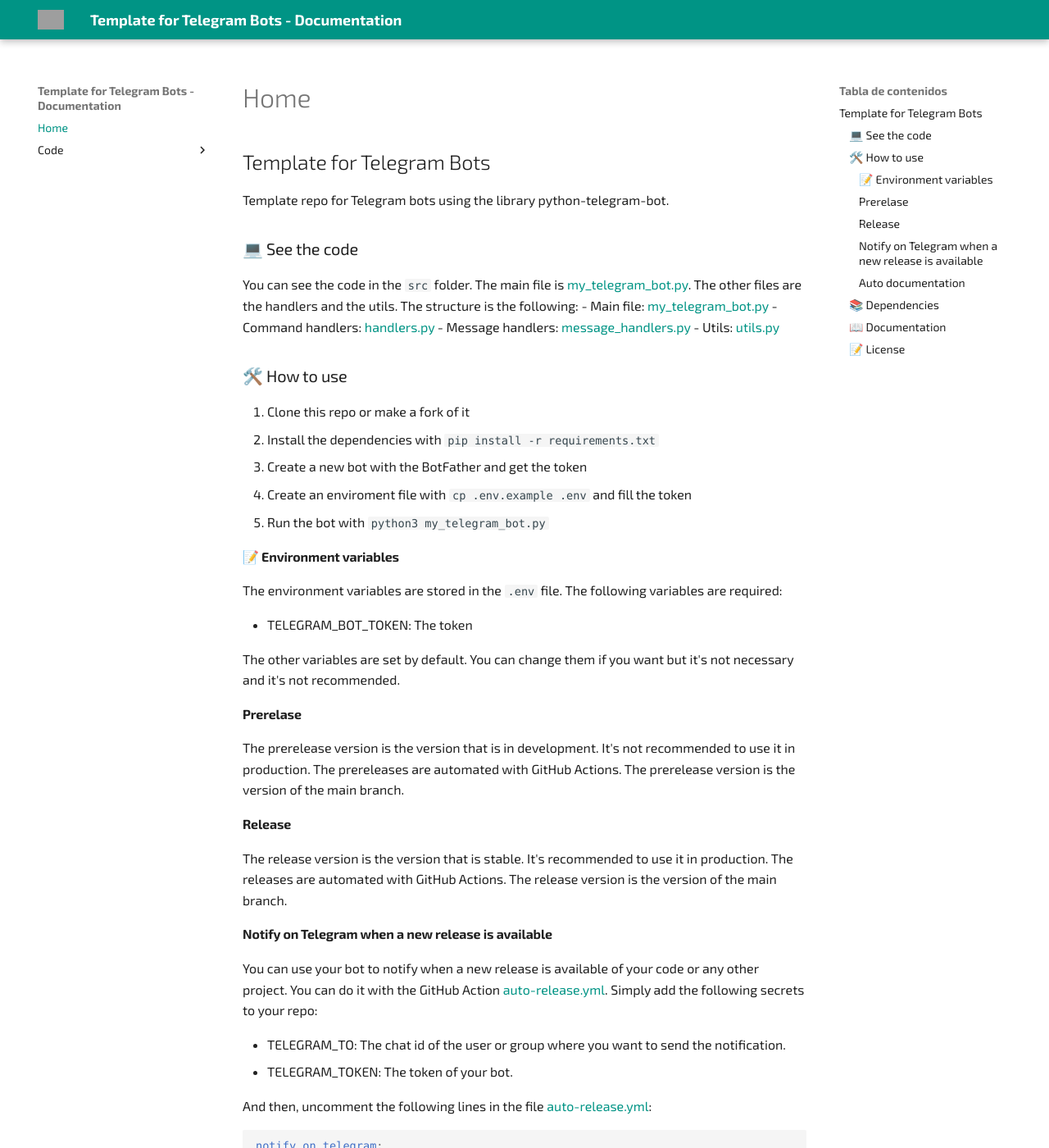
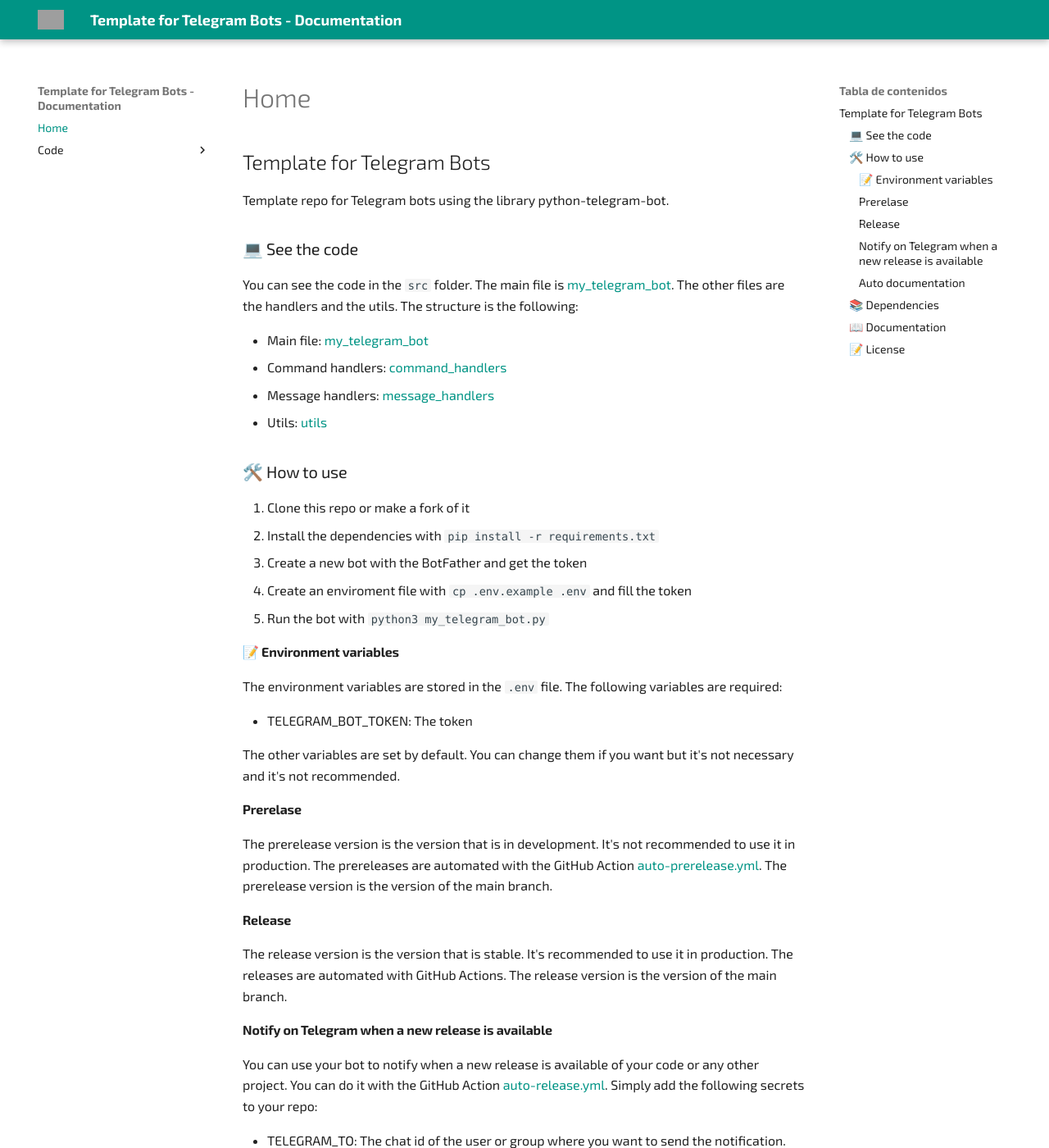
Before and after one commit to Jordilavila/Template_For_Telegram_Bots, an MkDocs documentation site: the page built from docs/index.md, in a window 1280 px wide and 1400 px high. Shown: the whole window at 82% size. Built offline with MkDocs 1.6.1 and Material for MkDocs 9.7.7, drawn with Linux system fonts in a browser that asks for light colours; some web fonts are replaced; grey boxes are pictures that could not be loaded.

Commit message:
Update index.md

````diff
--- a/docs/index.md
+++ b/docs/index.md
@@ -4,11 +4,12 @@
 
 ## 💻 See the code
 
-You can see the code in the `src` folder. The main file is [my_telegram_bot.py](my_telegram_bot.py). The other files are the handlers and the utils. The structure is the following:
-- Main file: [my_telegram_bot.py](my_telegram_bot.md)
-- Command handlers: [handlers.py](src/handlers.py)
-- Message handlers: [message_handlers.py](src/message_handlers.py)
-- Utils: [utils.py](src/utils.py)
+You can see the code in the `src` folder. The main file is [my_telegram_bot](my_telegram_bot.md). The other files are the handlers and the utils. The structure is the following:
+
+- Main file: [my_telegram_bot](my_telegram_bot.md)
+- Command handlers: [command_handlers](command_handlers.md)
+- Message handlers: [message_handlers](message_handlers.md)
+- Utils: [utils](utils.md)
 
 ## 🛠️ How to use
 
@@ -29,7 +30,7 @@
 ###  Prerelase
 
 The prerelease version is the version that is in development. It's not recommended to use it in production.
-The prereleases are automated with GitHub Actions. The prerelease version is the version of the main branch.
+The prereleases are automated with the GitHub Action [auto-prerelease.yml](https://github.com/Jordilavila/Template_For_Telegram_Bots/blob/main/.github/workflows/auto-prerelease.yml). The prerelease version is the version of the main branch.
 
 ### Release
 
@@ -38,12 +39,12 @@
 
 ### Notify on Telegram when a new release is available
 
-You can use your bot to notify when a new release is available of your code or any other project. You can do it with the GitHub Action [auto-release.yml](.github/workflows/auto-release.yml). Simply add the following secrets to your repo:
+You can use your bot to notify when a new release is available of your code or any other project. You can do it with the GitHub Action [auto-release.yml](https://github.com/Jordilavila/Template_For_Telegram_Bots/blob/main/.github/workflows/auto-release.yml). Simply add the following secrets to your repo:
 
 - TELEGRAM_TO: The chat id of the user or group where you want to send the notification.
 - TELEGRAM_TOKEN: The token of your bot.
 
-And then, uncomment the following lines in the file [auto-release.yml](.github/workflows/auto-release.yml):
+And then, uncomment the following lines in the file [auto-release.yml](https://github.com/Jordilavila/Template_For_Telegram_Bots/blob/main/.github/workflows/auto-release.yml):
 
 ```yaml
 notify_on_telegram:
@@ -70,7 +71,7 @@
 
 ### Auto documentation
 
-You can use the GitHub Action [deploy-docs](.github/workflows/deploy-docs.yml) to automatically generate the documentation of your code and publish it in GitHub Pages. You need the `mkdocs.yml` file and the file `mkdocs-requirements.txt` in the root of your repo. You can see both examples in this repo.
+You can use the GitHub Action [deploy-docs](https://github.com/Jordilavila/Template_For_Telegram_Bots/blob/main/.github/workflows/deploy-docs.yml) to automatically generate the documentation of your code and publish it in GitHub Pages. You need the `mkdocs.yml` file and the file `mkdocs-requirements.txt` in the root of your repo. You can see both examples in this repo.
 
 The theme of the documentation is [mkdocs-material](https://squidfunk.github.io/mkdocs-material/). You can change it if you want.
 
````
